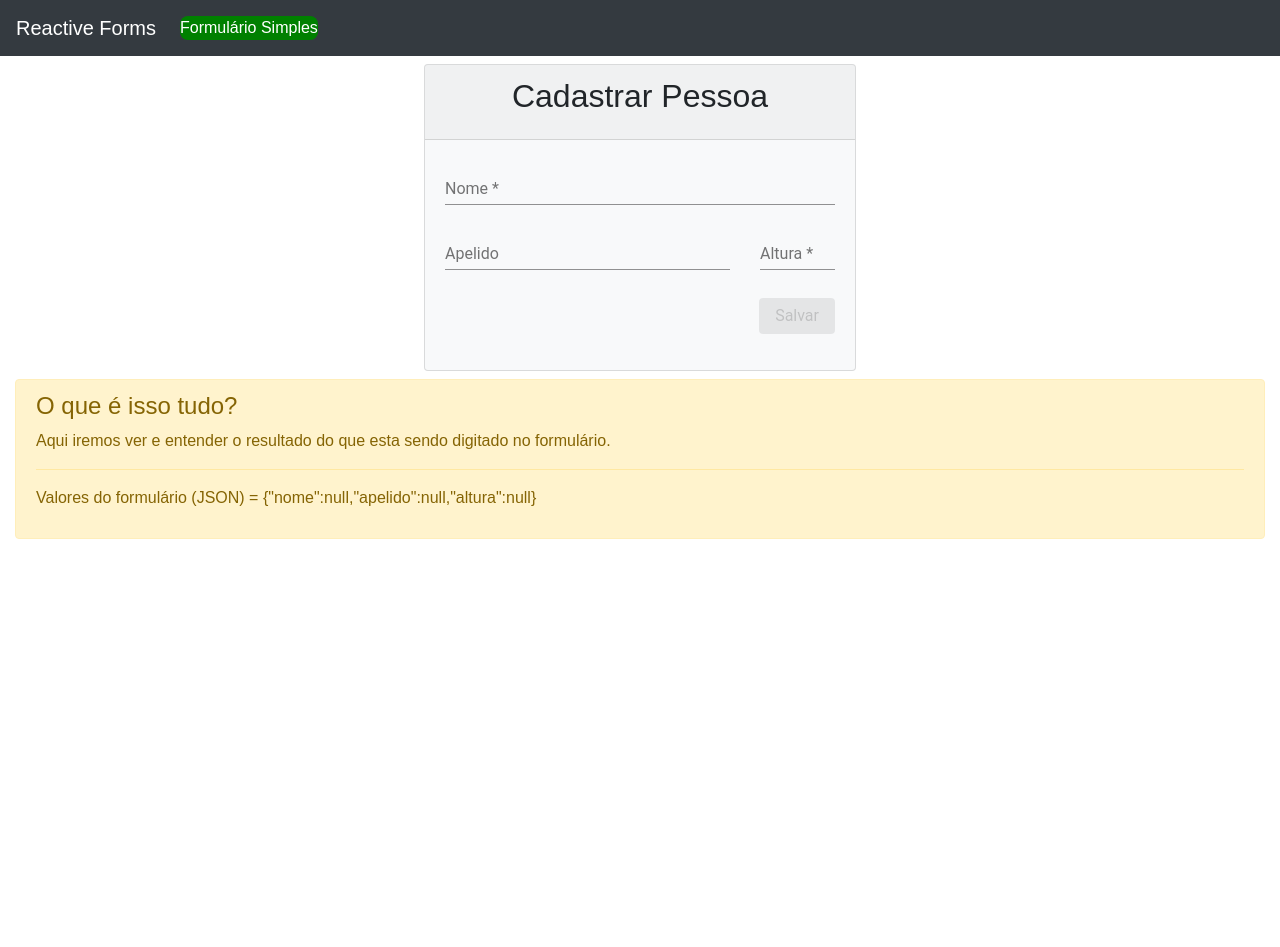
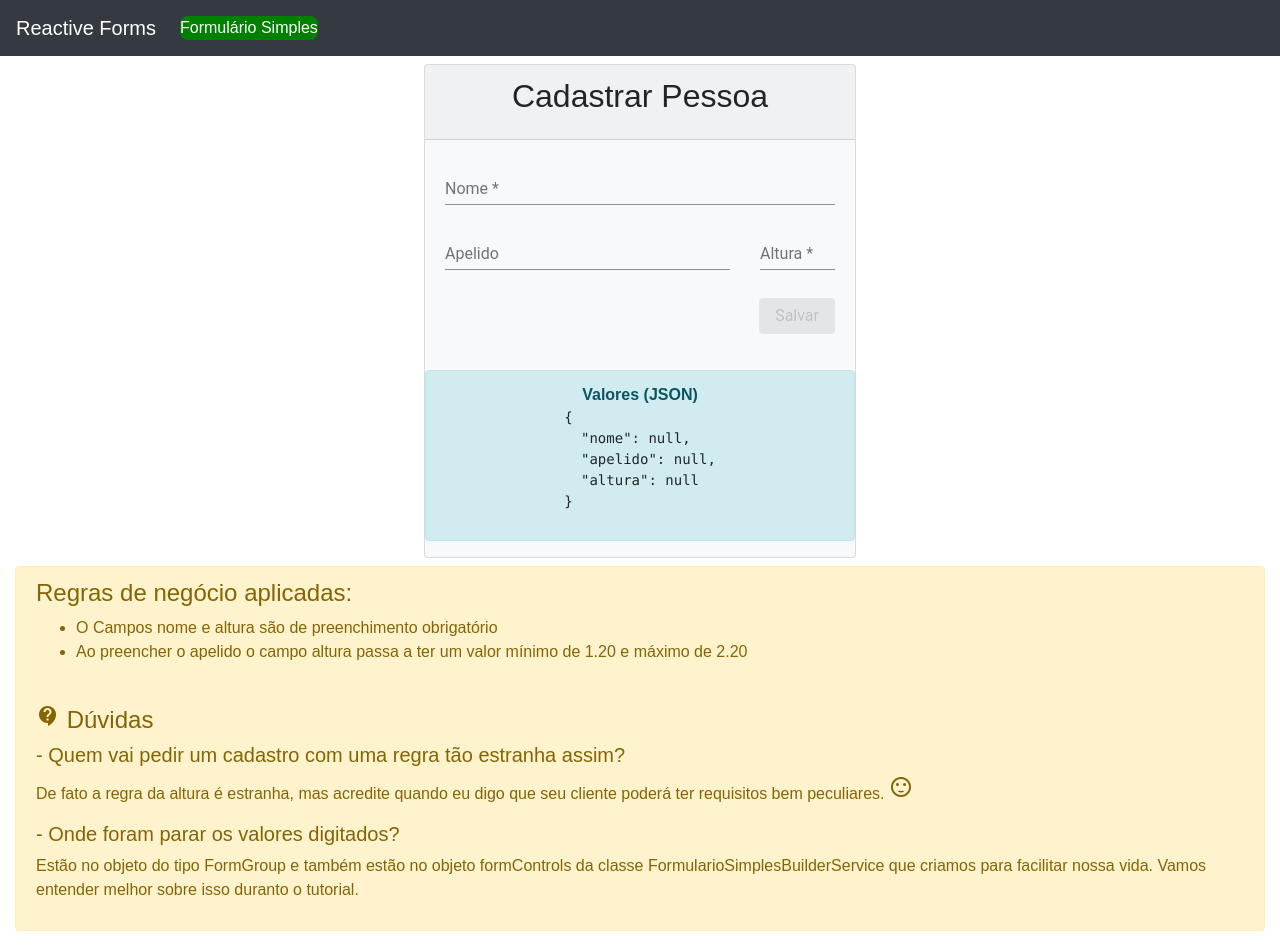
Before and after one commit to arthur-lima-dev/forms-example, an Angular app: page /fomulario-simples in a window 1280 px wide. Before the commit the page ends 800 px from the top, so only its background shows below. Built offline with nearby package versions, Linux system fonts and the light colour scheme.

Commit message:
Ajustes no layout e no gif

```diff
--- a/src/app/pages/home/formulario-reativo.component.html
+++ b/src/app/pages/home/formulario-reativo.component.html
@@ -25,16 +25,15 @@
       a nossa foi facilitada ao implementar a soluções que iremos apresentar a vocês.
 
       <br>
-      Em primeiro momento iremos começar com um <strong>formulário simples</strong> assim poderemos entender bem como
-      funciona
-      essa tal solução ☢️. Disponibilizaremos tutoriais onde nossa premissa é ir do mais simples ao mais avançado, por
-      este motivo
-      ajeite-se na cadeira, busque uma garrafa d'água e bora Estudar. 📚
+      Em primeiro momento iremos começar com um <strong>formulário bem simples</strong> desta forma poderemos entender
+      como funciona essa tal solução <span class="material-icons">sentiment_dissatisfied</span>.
+      Disponibilizaremos tutoriais onde nossa premissa é ir do mais simples ao mais avançado, por
+      este motivo ajeite-se na cadeira, busque uma garrafa d'água e bora Estudar.
     </p>
 
     <p>
       Navegue para a página <strong>Formulário Simples</strong> através do nosso menu, mas se tiver com preguiça
-      <a href="/fomulario-simples">clique aqui! 🤪</a>
+      <a href="/fomulario-simples">clique aqui! </a> <span class="material-icons">sentiment_very_satisfied</span>
     </p>
   </div>
 </div>
--- a/src/app/pages/simple-form/formulario-simples.component.html
+++ b/src/app/pages/simple-form/formulario-simples.component.html
@@ -17,7 +17,7 @@
         <div class="row">
           <mat-form-field class="col-9">
             <mat-label>Apelido</mat-label>
-            <input matInput (change)="modificarComportamentoFormulario()" type="text" formControlName="apelido">
+            <input (keyup)="modificarComportamentoFormulario()" formControlName="apelido" matInput type="text">
           </mat-form-field>
 
           <mat-form-field class="col-3">
@@ -28,10 +28,22 @@
 
         <div class="text-right mt-2">
           <button mat-raised-button class="btn btn-success" type="submit"
-            [disabled]="pessoaFormGroup.invalid">Salvar</button>
+                  [disabled]="pessoaFormGroup.invalid">Salvar
+          </button>
         </div>
       </form>
     </div>
+
+    <div class="alert alert-info" role="alert">
+      <div class="row d-flex justify-content-center">
+        <strong>Valores (JSON)</strong>
+      </div>
+
+      <div class="row d-flex justify-content-center">
+        <pre>{{verificarValoresFormulario()}}</pre>
+      </div>
+    </div>
+
   </div>
 </div>
 
@@ -42,23 +54,44 @@
       <mat-icon>close</mat-icon>
     </button>
 
-    <h4 class="alert-heading">Vish!! Acho que tá faltando alguma coisa 🕵️‍♂️</h4>
+    <h4 class="alert-heading">
+      <span class="material-icons">device_unknown</span>️
+      Vish!! Acho que tá faltando alguma coisa
+    </h4>
     <hr>
+
     <p>
-      Vi que você tentou salvar, só que eu não fiz essa parte 😅. Mas caso queira avançar, acredito que terá de criar um
-      serviço para enviar as informações do front-end para o back-end
-      através de uma requisição http.
+      Vi que você tentou salvar, só que eu não fiz essa parte. <span class="material-icons">pest_control</span>
+      <br>
+      Caso queira avançar sugiro que crie um serviço para enviar as informações do front-end
+      para o back-end através de uma requisição http.
     </p>
 
-    <p>Ps: se valer de alguma ajuda eu já fiz um método chamado "submeterFormulario" você pode usar ele para salvar. Boa
-      sorte! 😏</p>
+    <p>Ps: se valer de alguma ajuda eu já fiz um método chamado "submeterFormulario" e acho você pode usá-lo para
+      salvar.
+      <br>
+      Boa sorte! <span class="material-icons">directions_run</span></p>
   </div>
 
   <div class="alert alert-warning" role="alert">
-    <h4 class="alert-heading">O que é isso tudo?</h4>
-    <p>Aqui iremos ver e entender o resultado do que esta sendo digitado no formulário.</p>
+    <h4>Regras de negócio aplicadas:</h4>
+    <ul>
+      <li>O Campos nome e altura são de preenchimento obrigatório</li>
+      <li>Ao preencher o apelido o campo altura passa a ter um valor mínimo de 1.20 e máximo de 2.20</li>
+    </ul>
 
-    <hr>
-    <p>Valores do formulário (JSON) = {{verificarValoresFormulario()}}</p>
+    <br>
+    <h4><span class="material-icons">contact_support</span> Dúvidas</h4>
+    <h5 class="alert-heading"> - Quem vai pedir um cadastro com uma regra tão estranha assim?</h5>
+    <p>
+      De fato a regra da altura é estranha, mas acredite quando eu digo que seu cliente poderá
+      ter requisitos bem peculiares. <span class="material-icons">sentiment_satisfied</span>
+    </p>
+
+    <h5 class="alert-heading"> - Onde foram parar os valores digitados?</h5>
+    <p>
+      Estão no objeto do tipo FormGroup e também estão no objeto formControls da classe FormularioSimplesBuilderService
+      que criamos para facilitar nossa vida. Vamos entender melhor sobre isso duranto o tutorial.
+    </p>
   </div>
 </div>
--- a/src/app/pages/simple-form/formulario-simples.component.ts
+++ b/src/app/pages/simple-form/formulario-simples.component.ts
@@ -1,6 +1,6 @@
-import { Component, OnInit } from '@angular/core';
-import { FormGroup } from "@angular/forms";
-import { PessoaVM, FormularioSimplesBuilderService } from "./formulario-simples-builder-service";
+import {Component, OnInit} from '@angular/core';
+import {FormGroup} from "@angular/forms";
+import {FormularioSimplesBuilderService, PessoaVM} from "./formulario-simples-builder-service";
 
 @Component({
   selector: 'app-formulario-simples',
@@ -15,7 +15,8 @@ export class FormularioSimplesComponent implements OnInit {
 
   constructor(
     private formularioSimplesBuilderService: FormularioSimplesBuilderService
-  ) { }
+  ) {
+  }
 
   ngOnInit(): void {
     this.inicializarFormulario();
@@ -26,7 +27,7 @@ export class FormularioSimplesComponent implements OnInit {
   }
 
   verificarValoresFormulario() {
-    return JSON.stringify(this.pessoaFormGroup?.value);
+    return JSON.stringify(this.pessoaFormGroup?.value, null, 2);
   }
 
   modificarComportamentoFormulario() {
@@ -35,7 +36,8 @@ export class FormularioSimplesComponent implements OnInit {
   }
 
   /**
-   * Nesse método poderiamos chamar métodos que irão tratar a informação adquirida na tela e em seguinda utilizar um serviço para enviar para o back-end
+   * Nesse método poderiamos chamar métodos que irão tratar a informação adquirida na tela e
+   * em seguinda utilizar um serviço para enviar para o back-end
    */
   submeterFormulario() {
     this.exibeTextoSubmissao = true;
```
Also changed, not shown: src/app/pages/simple-form/formulario-simples.component.css (line endings or trailing spaces), src/assets/reactive-forms.gif.
